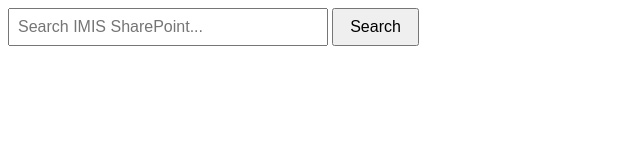
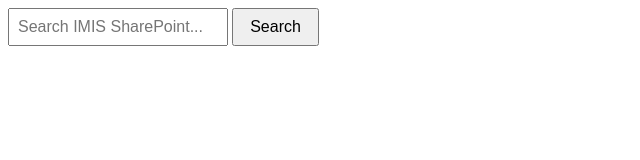
Before and after one commit to justinc4v-lgtm/SharepointApps, a plain HTML site: page index.html in a window 1280 px wide. Shown: the whole page, without its empty margins (0-640 px from the left). Drawn offline with Linux system fonts and the light colour scheme.

Commit message:
Update index.html

```diff
--- a/index.html
+++ b/index.html
@@ -10,7 +10,7 @@
         type="text"
         id="imisSearch"
         placeholder="Search IMIS SharePoint..."
-        style="width: 300px; padding: 8px; font-size: 16px;"
+        style="width: 200px; padding: 8px; font-size: 16px;"
       />
       <button
         onclick="openSearch()"
```
